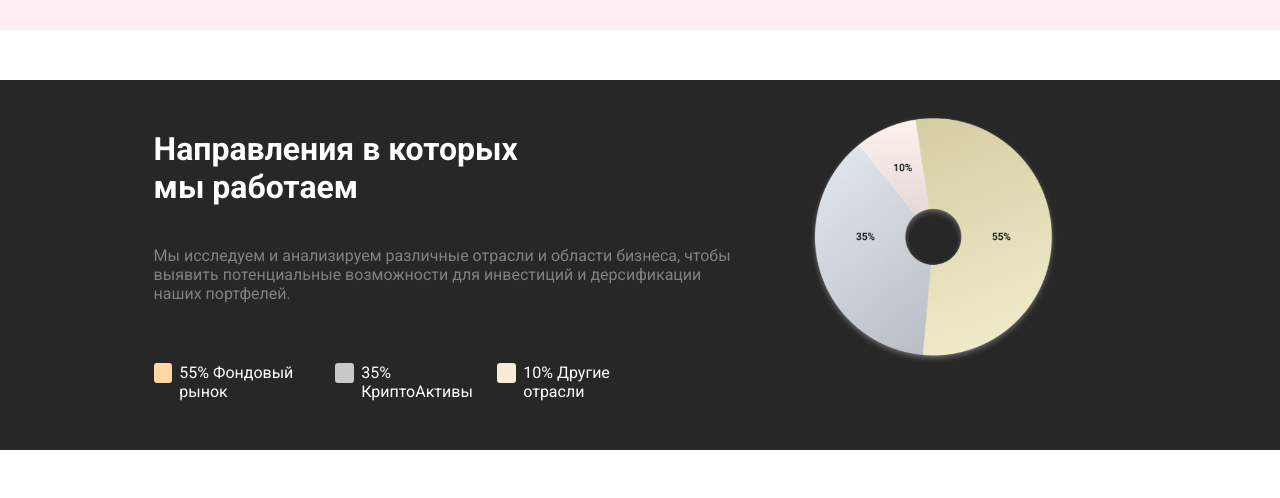
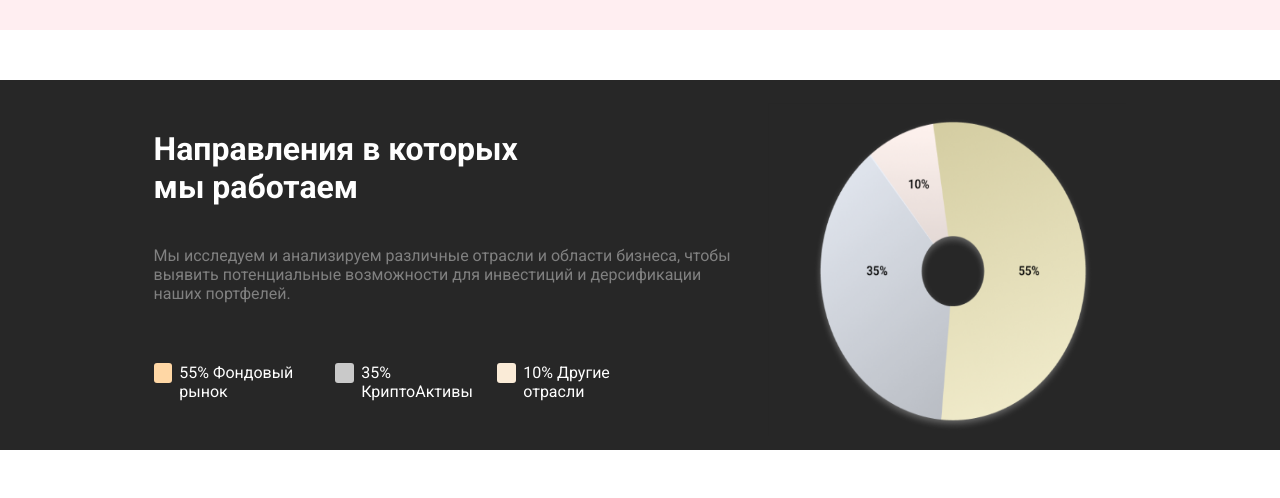
Before and after one commit to notPHPuser/testForJob, a plain HTML site: page index.html in a window 1280 px wide. Shown: the part 2406-2904 px from the top of the page. Drawn offline with Linux system fonts and the light colour scheme.

Commit message:
soil
change circle

```diff
--- a/styles/style.css
+++ b/styles/style.css
@@ -400,6 +400,7 @@ button {
 }
 
 .ways_to_work {
+  max-height: 100%;
   position: relative;
   width: 100%;
   height: 370px;
@@ -582,7 +583,8 @@ button {
 
 .circle {
   position: relative;
-  width: 25%;
+  width: 28%;
+  height: 90%;
   left: 60%;
   top: -130px;
 }
```
